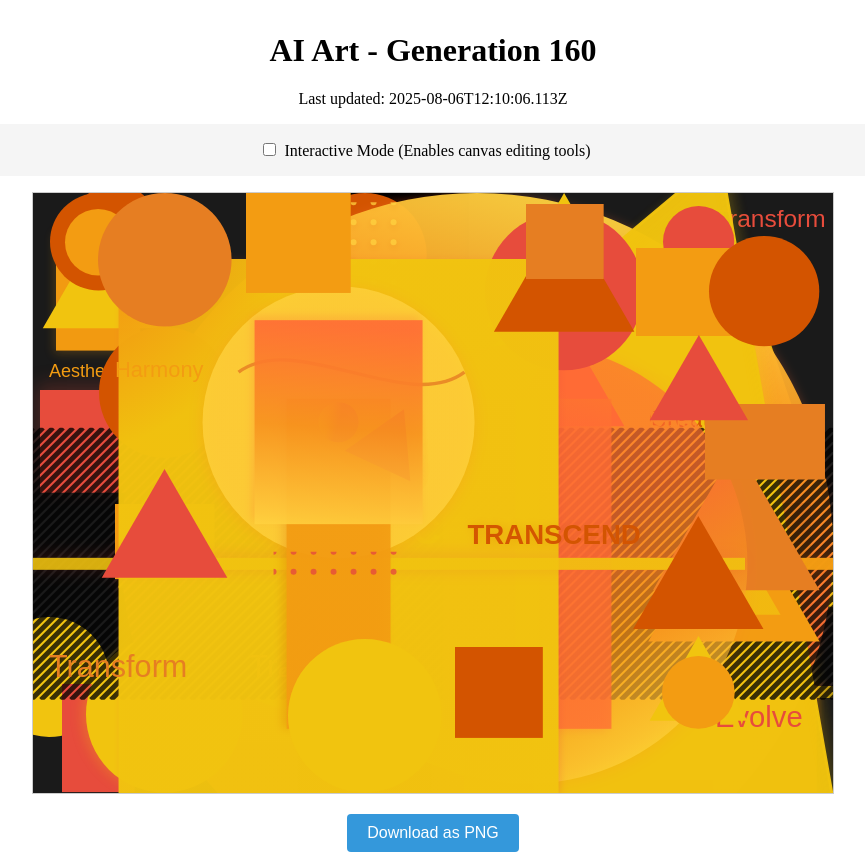
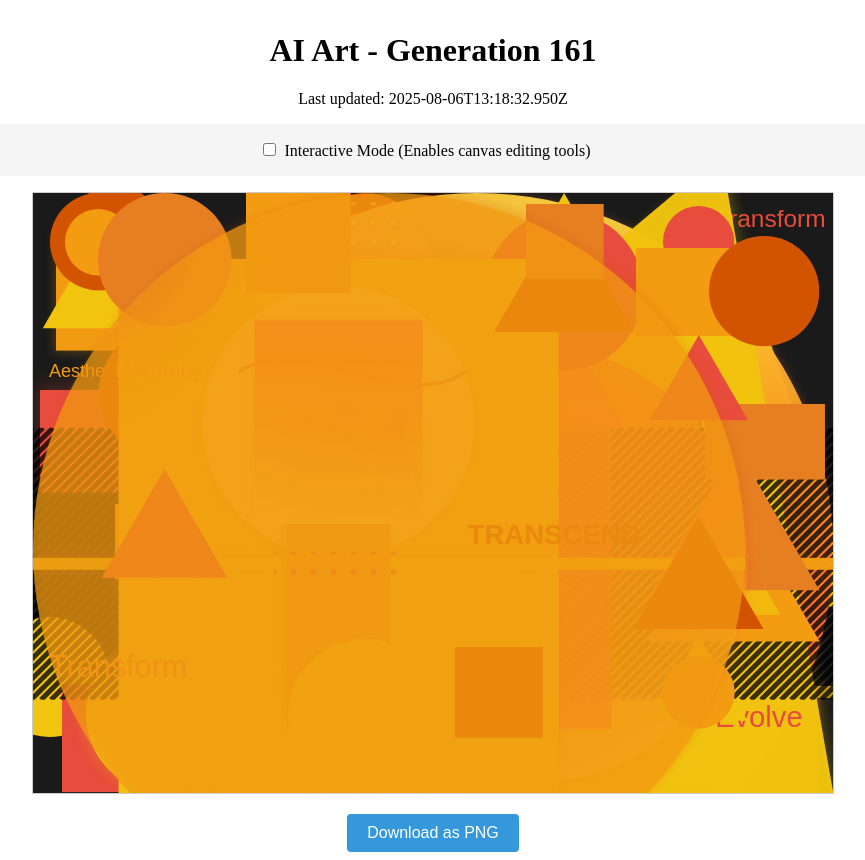
Before and after one commit to mcclowes/ai-art, a React (Vite) app: page / in a window 1280 px wide. Shown: the whole page, without its empty margins (207-1072 px from the left). Built offline with nearby package versions, Linux system fonts and the light colour scheme.

Commit message:
Improve artwork - Generation 161

```diff
--- a/src/artwork-state.ts
+++ b/src/artwork-state.ts
@@ -1769,9 +1769,35 @@ export const artworkState: ArtworkState = {
       "size": 72.52218216907919,
       "fillStyle": "#e74c3c",
       "id": "triangle_1754478325492"
+    },
+    {
+      "type": "circle",
+      "x": 356,
+      "y": 356,
+      "radius": 356,
+      "fillStyle": "#d35400",
+      "gradient": {
+        "type": "radial",
+        "colors": [
+          "#d35400",
+          "#e67e22",
+          "#f39c12"
+        ],
+        "direction": 267.7963183892476,
+        "centerX": 0.6395096354527384,
+        "centerY": 0.4845669778477294
+      },
+      "shadow": {
+        "blur": 8.97583292250052,
+        "color": "#d3540040",
+        "offsetX": 3.485265881696108,
+        "offsetY": -3.8649564612303577
+      },
+      "opacity": 0.7231638213422168,
+      "id": "gradient_circle_1754486312950"
     }
   ],
-  "generation": 160,
-  "lastUpdated": "2025-08-06T12:10:06.113Z",
+  "generation": 161,
+  "lastUpdated": "2025-08-06T13:18:32.950Z",
   "cycleStarted": "2025-07-30T21:05:00.444Z"
 };
```
